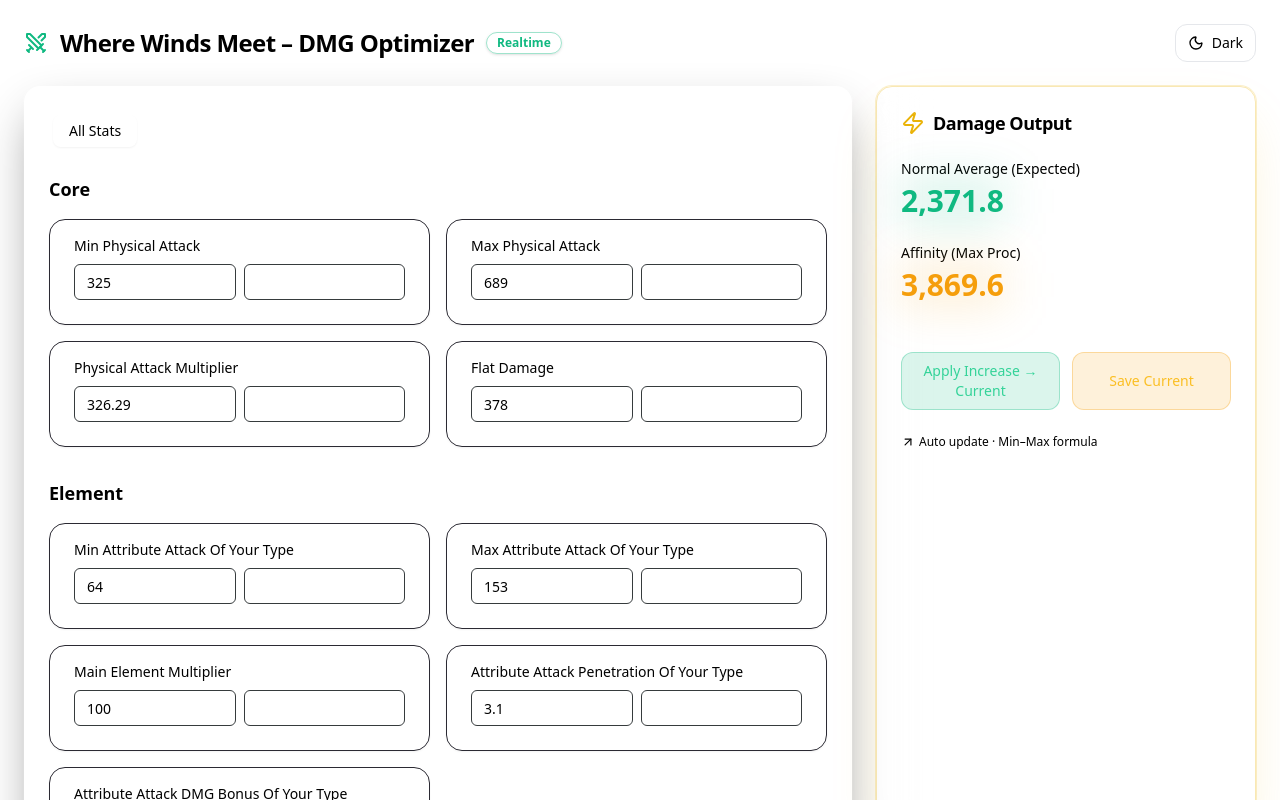
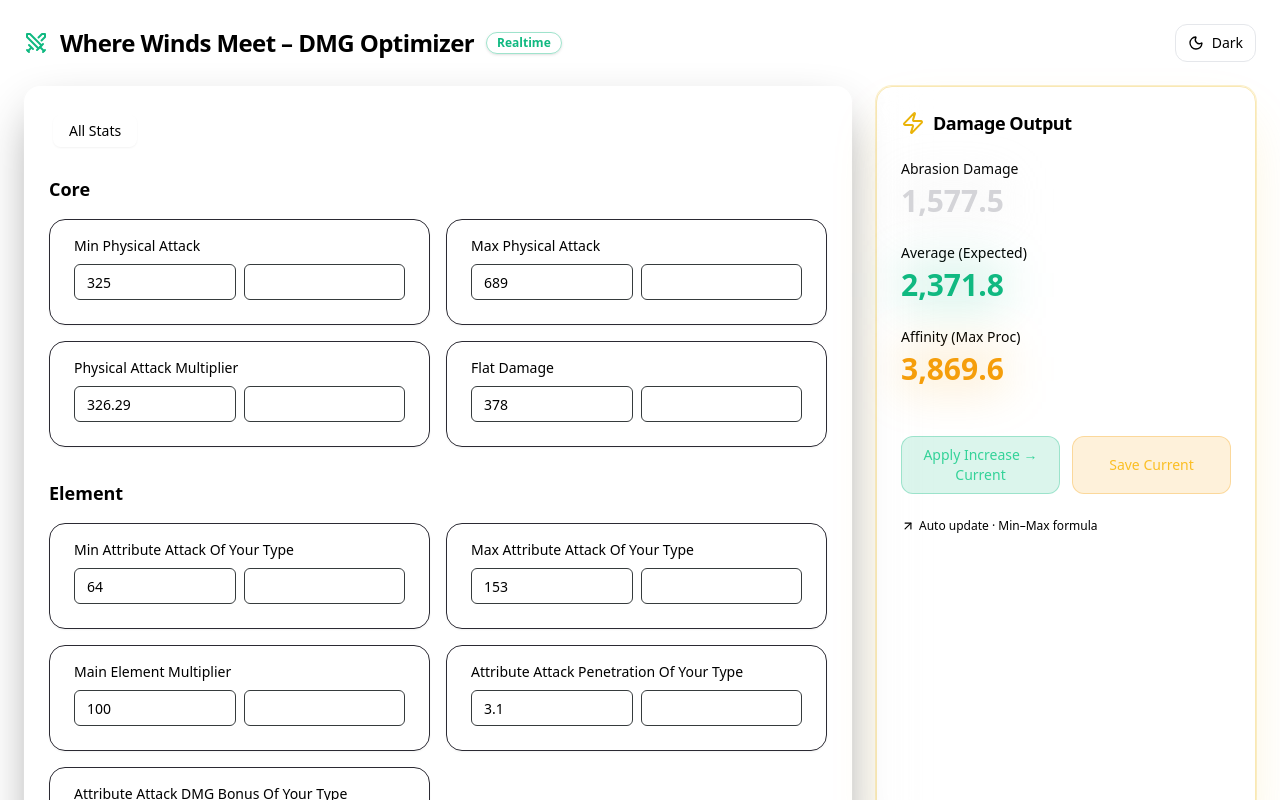
Before and after one commit to Phong940253/wwm-damage-calculator, a Next.js app: page / in a window 1280 px wide. Shown: the top 800 px of the page. Built offline with nearby package versions, Linux system fonts and the light colour scheme.

Commit message:
Add minimum damage calculation and update damage display in DMGOptimizer

```diff
--- a/app/page.tsx
+++ b/app/page.tsx
@@ -148,6 +148,28 @@ export default function DMGOptimizer() {
     }));
   };
 
+  // ROUND(... * 1.02, 1)
+  const calcMinimumDamage = (g: (k: string) => number) => {
+    const dmg =
+      ((
+        g("MinPhysicalAttack") *
+          (1 + g("PhysicalPenetration") / 200) *
+          (1 + g("PhysicalDMGBonus")) +
+        g("MINAttributeAttackOfOtherType")
+      ) *
+        (g("PhysicalAttackMultiplier") / 100) +
+        g("FlatDamage") +
+        g("MINAttributeAttackOfYOURType") *
+          (g("MainElementMultiplier") / 100) *
+          (1 +
+            g("AttributeAttackPenetrationOfYOURType") / 200 +
+            g("AttributeAttackDMGBonusOfYOURType") / 100)
+      ) * 1.02; // fixed 2% bonus
+
+    return Math.round(dmg * 10) / 10;
+  };
+
+
   const calcExpectedNormal = (g: (k: string) => number) => {
     const baseNormal =
       (((g("MinPhysicalAttack") + g("MaxPhysicalAttack")) *
@@ -224,6 +246,7 @@ export default function DMGOptimizer() {
 
   const calc = (g: (k: string) => number) => {
     return {
+      min: calcMinimumDamage(g),
       normal: calcExpectedNormal(g),
       affinity: calcAffinityDamage(g),
     };
@@ -236,6 +259,10 @@ export default function DMGOptimizer() {
     b === 0 ? 0 : ((f - b) / b) * 100;
 
   return {
+    min: {
+      value: final.min,
+      percent: pct(base.min, final.min),
+    },
     normal: {
       value: Math.round(final.normal * 10) / 10,
       percent: pct(base.normal, final.normal),
@@ -246,6 +273,7 @@ export default function DMGOptimizer() {
     },
   };
 }, [stats]);
+
 
   const statImpact = useMemo(() => {
     const baseG = (k: string) =>
@@ -441,7 +469,14 @@ export default function DMGOptimizer() {
 
             <CardContent className="space-y-6">
               <DamageLine
-                label="Normal Average (Expected)"
+                label="Abrasion Damage"
+                value={result.min.value}
+                percent={result.min.percent}
+                color="silver"
+              />
+
+              <DamageLine
+                label="Average (Expected)"
                 value={result.normal.value}
                 percent={result.normal.percent}
                 color="emerald"
@@ -516,16 +551,20 @@ function DamageLine({
   label: string;
   value: number;
   percent: number;
-  color: "emerald" | "amber";
+  color: "emerald" | "amber" | "silver";
 }) {
   const colorClasses = {
     emerald: "text-emerald-500",
     amber: "text-amber-500",
+    silver: "text-zinc-300",
   };
   const bgClasses = {
     emerald: "bg-emerald-500/20",
     amber: "bg-amber-500/20",
+    silver: "bg-zinc-300/20",
   };
+
+
 
   return (
     <div className="space-y-1">
```
Lines whose indentation alone changed are shown as unchanged.
